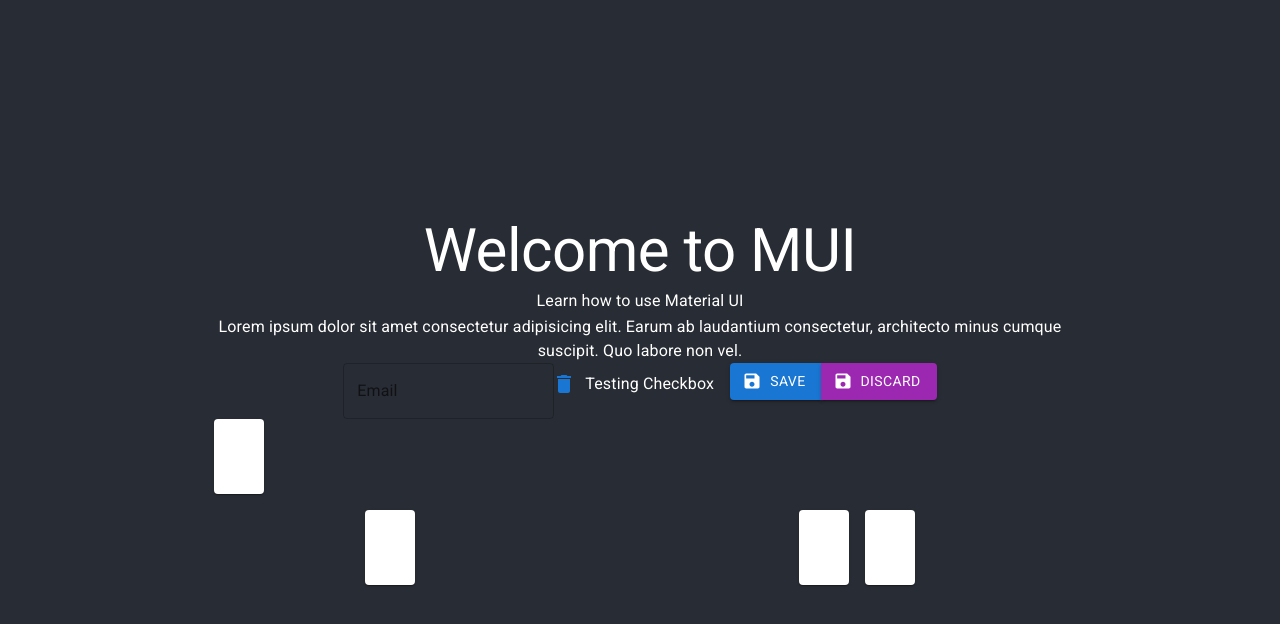
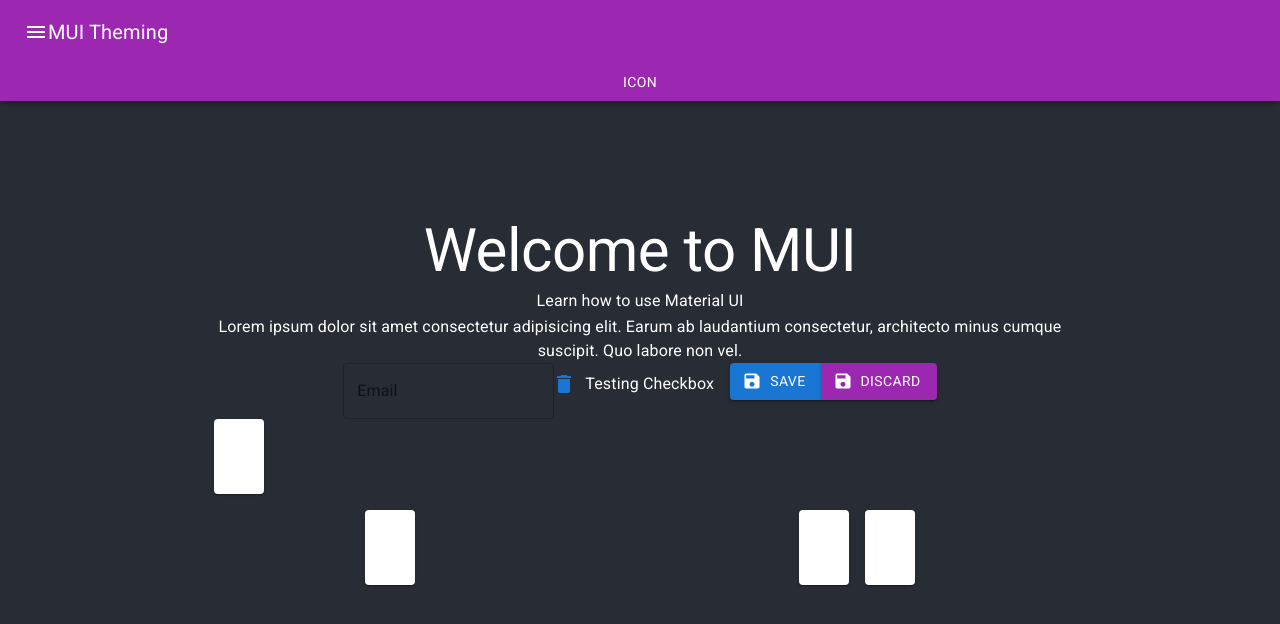
Before and after one commit to AbhyasKanaujia/traversy-material-ui-tutorial, a React (Create React App) app: page / in a window 1280 px wide. Shown: the top 624 px of the page. Built offline with nearby package versions, Linux system fonts and the light colour scheme.

Commit message:
Add Appbar

```diff
--- a/src/App.js
+++ b/src/App.js
@@ -12,6 +12,11 @@
 import Container from "@mui/material/Container";
 import Paper from "@mui/material/Paper";
 import Grid from "@mui/material/Grid";
+
+import AppBar from "@mui/material/AppBar";
+import Toolbar from "@mui/material/Toolbar";
+import IconButton from "@mui/material/IconButton";
+import Menu from "@mui/icons-material/Menu";
 import { useState } from "react";
 
 const CheckBoxExample = () => {
@@ -37,6 +42,13 @@
   return (
     <div className="App">
       <header className="App-header">
+        <AppBar color="secondary">
+          <Toolbar>
+            <Menu />
+            <Typography variant="h6">MUI Theming</Typography>
+          </Toolbar>
+          <Button variant="filled">Icon</Button>
+        </AppBar>
         <Container maxWidth="md">
           <Typography variant="h2">Welcome to MUI</Typography>
           <Typography variant="subtitle1">
```
